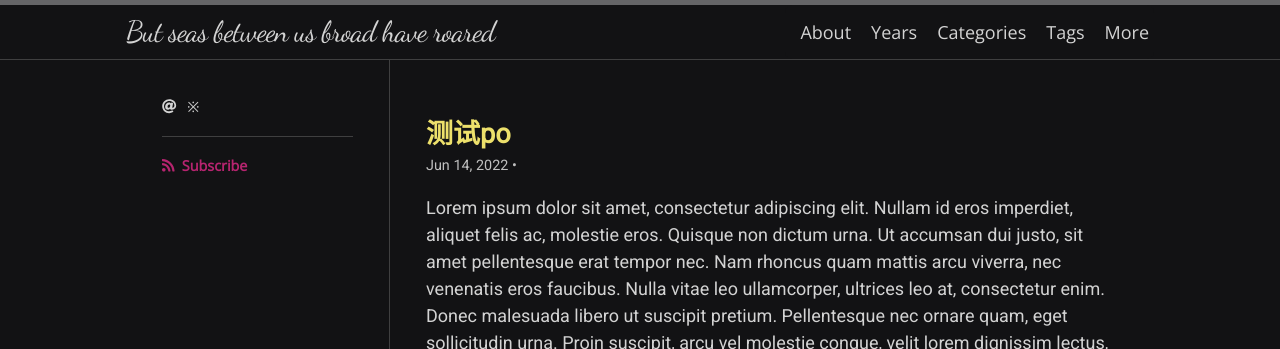
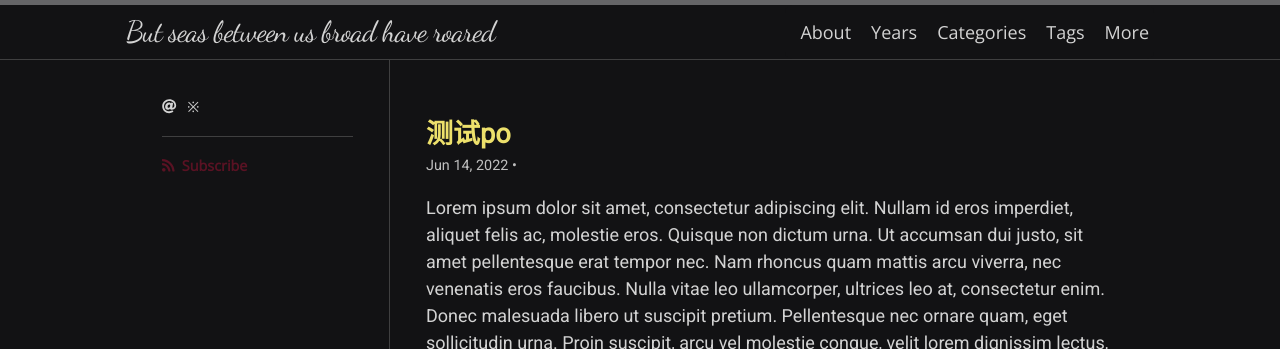
Before and after one commit to scatterdclouds/scatterdclouds.github.io, a Jekyll site: the page built from index.html, in a window 1280 px wide. Shown: the top 349 px of the page. Built offline with Jekyll 4.4.1, drawn with Linux system fonts in a browser that asks for light colours; nearby versions of some CDN libraries; some web fonts are replaced; the list of posts is cut into pages by our own code; comment, search, counter and statistics services are not loaded.

Commit message:
Update goldenwitch.scss

```diff
--- a/_sass/hamilton/skins/goldenwitch.scss
+++ b/_sass/hamilton/skins/goldenwitch.scss
@@ -19,7 +19,7 @@ $table-border-color:    lighten($border-color, 20%) !default;
 $pre-shadow:            0 0 4px rgba(255,255,255,0.4) inset !default;
 $dropdown-shadow:       0px 8px 16px 0px rgba(255,255,255,0.2) !default;
 
-$subscribe-color:       #b6246f !default;
+$subscribe-color:       #591223 !default;
 
 // Generated by running `rougify style base16.monokai.dark`; The version of rougify is 3.15.0
 // =============================================================================
```
